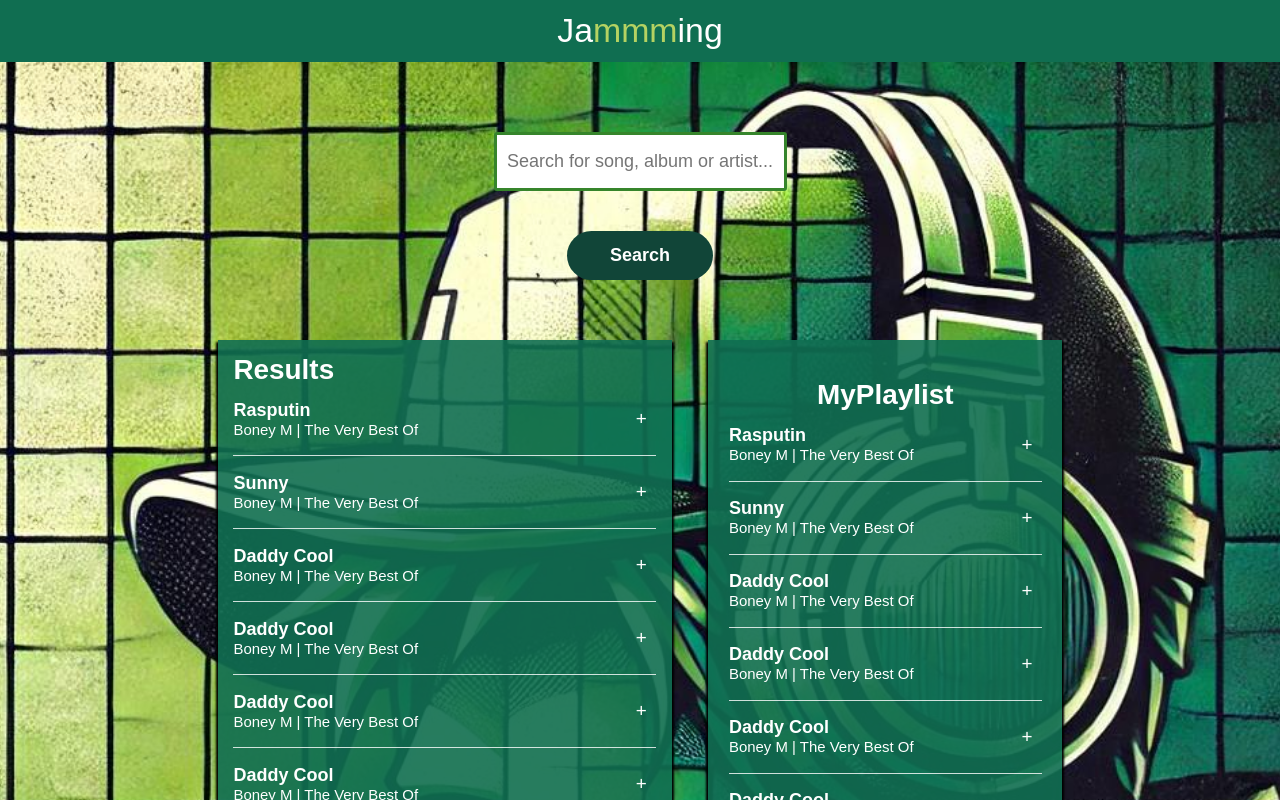
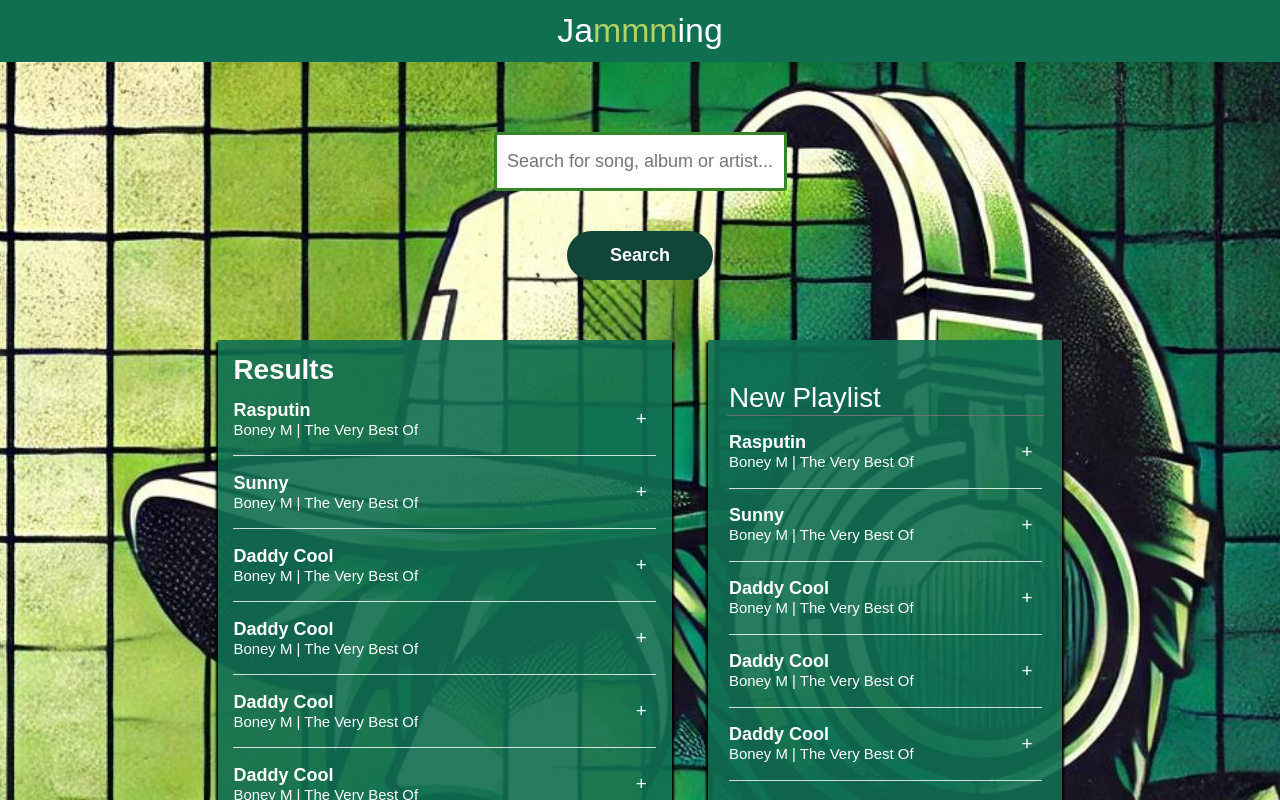
Before and after one commit to luneroka/jammming, a React (Vite) app in the folder frontend/: page / in a window 1280 px wide. Shown: the top 800 px of the page. Built offline with nearby package versions, Linux system fonts and the light colour scheme.

Commit message:
Implemented Playlist name change

```diff
--- a/frontend/src/components/Playlist.jsx
+++ b/frontend/src/components/Playlist.jsx
@@ -1,10 +1,18 @@
 import TrackList from './TrackList';
 import '../css/PlayList.css';
+import { useCallback } from 'react';
 
 function Playlist(props) {
+  const handleNameChange = useCallback(
+    (event) => {
+      props.onNameChange(event.target.value);
+    },
+    [props.onNameChange]
+  );
+
   return (
     <div className='playlist'>
-      <h2>{props.playlistName}</h2>
+      <input onChange={handleNameChange} defaultValue={'New Playlist'} />
       <TrackList tracks={props.playlistTracks} onRemove={props.onRemove} />
       <button className='save-btn'>SAVE TO SPOTIFY</button>
     </div>
```
